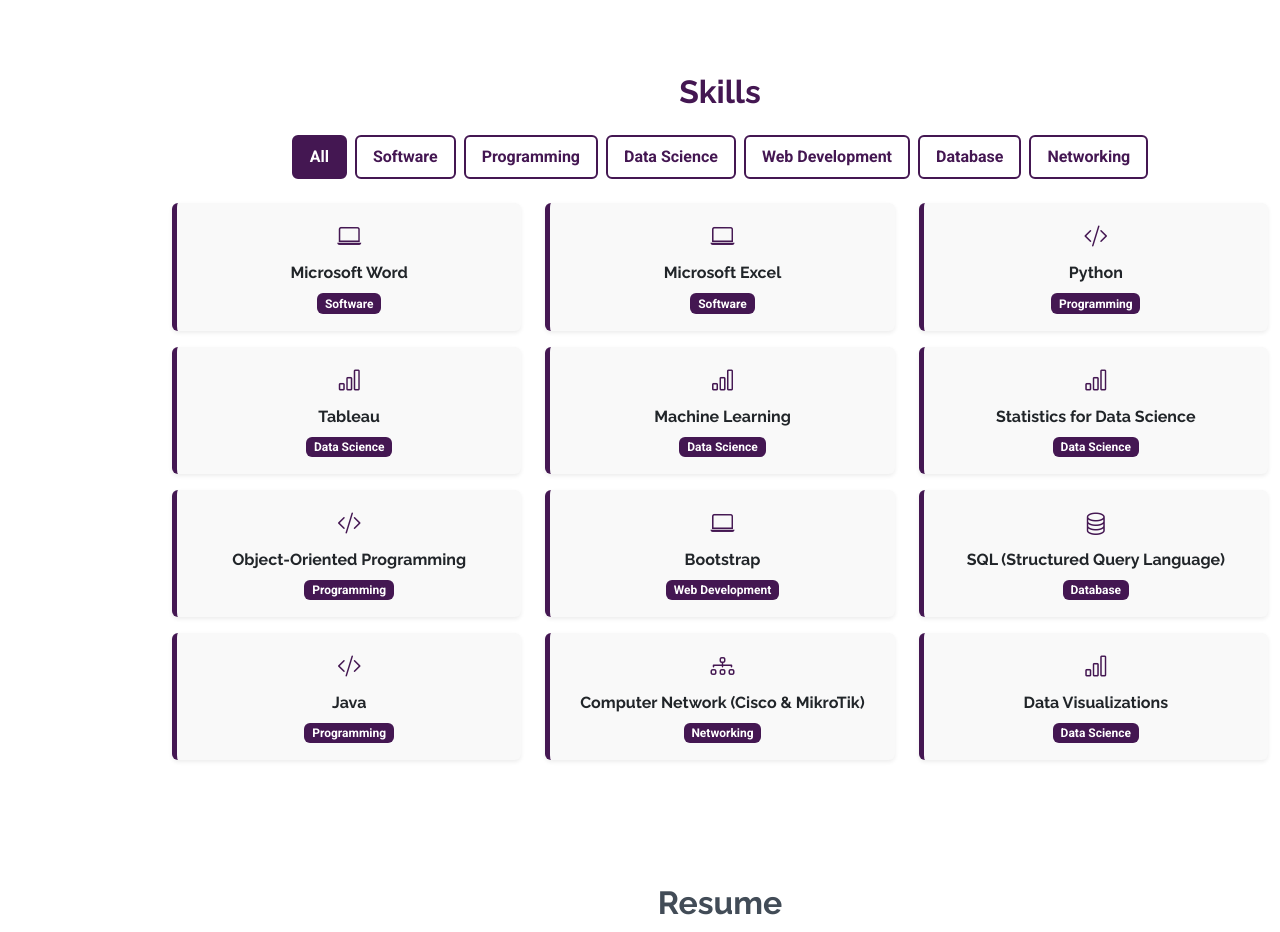
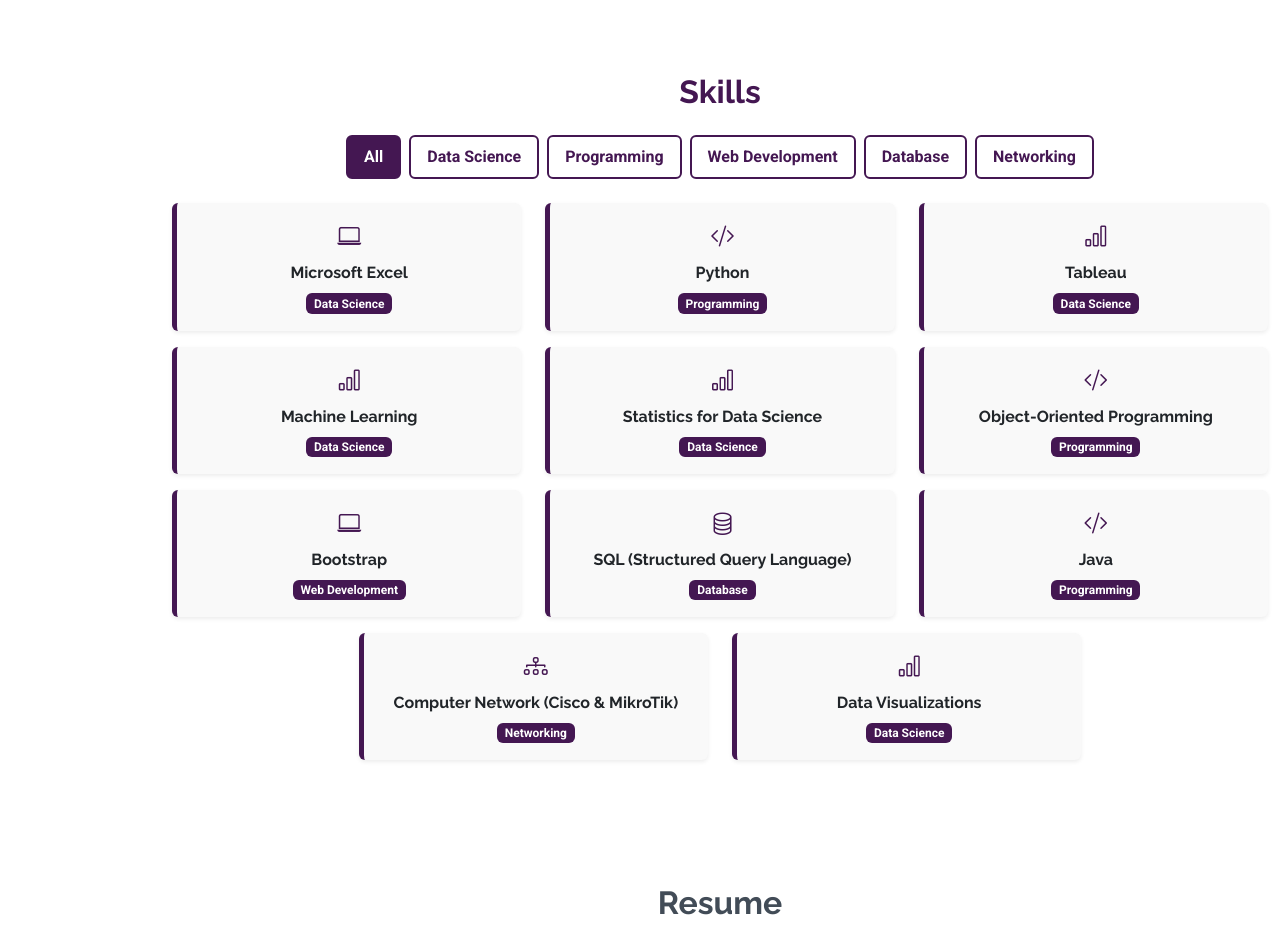
Before and after one commit to asryekaprtm/portofolio-asry, a React (Vite) app: page / in a window 1280 px wide. Shown: the part 1620-2552 px from the top of the page. Built offline with nearby package versions, Linux system fonts and the light colour scheme.

Commit message:
Skill.jsx

```diff
--- a/src/component/Skill.jsx
+++ b/src/component/Skill.jsx
@@ -2,8 +2,7 @@
 
 // Data skill dengan kategori & ikon Bootstrap Icons
 const skillData = [
-  { name: "Microsoft Word", category: "Software", icon: "bi bi-laptop" },
-  { name: "Microsoft Excel", category: "Software", icon: "bi bi-laptop" },
+  { name: "Microsoft Excel", category: "Data Science", icon: "bi bi-laptop" },
   { name: "Python", category: "Programming", icon: "bi bi-code-slash" },
   { name: "Tableau", category: "Data Science", icon: "bi bi-bar-chart" },
   {
@@ -67,9 +66,8 @@
           {categories.map((category, index) => (
             <button
               key={index}
-              className={`btn fw-bold px-3 py-2 ${
-                selectedCategory === category ? "text-white" : "#441752"
-              }`}
+              className={`btn fw-bold px-3 py-2 ${selectedCategory === category ? "text-white" : "#441752"
+                }`}
               style={{
                 backgroundColor:
                   selectedCategory === category ? "#441752" : "transparent",
```
